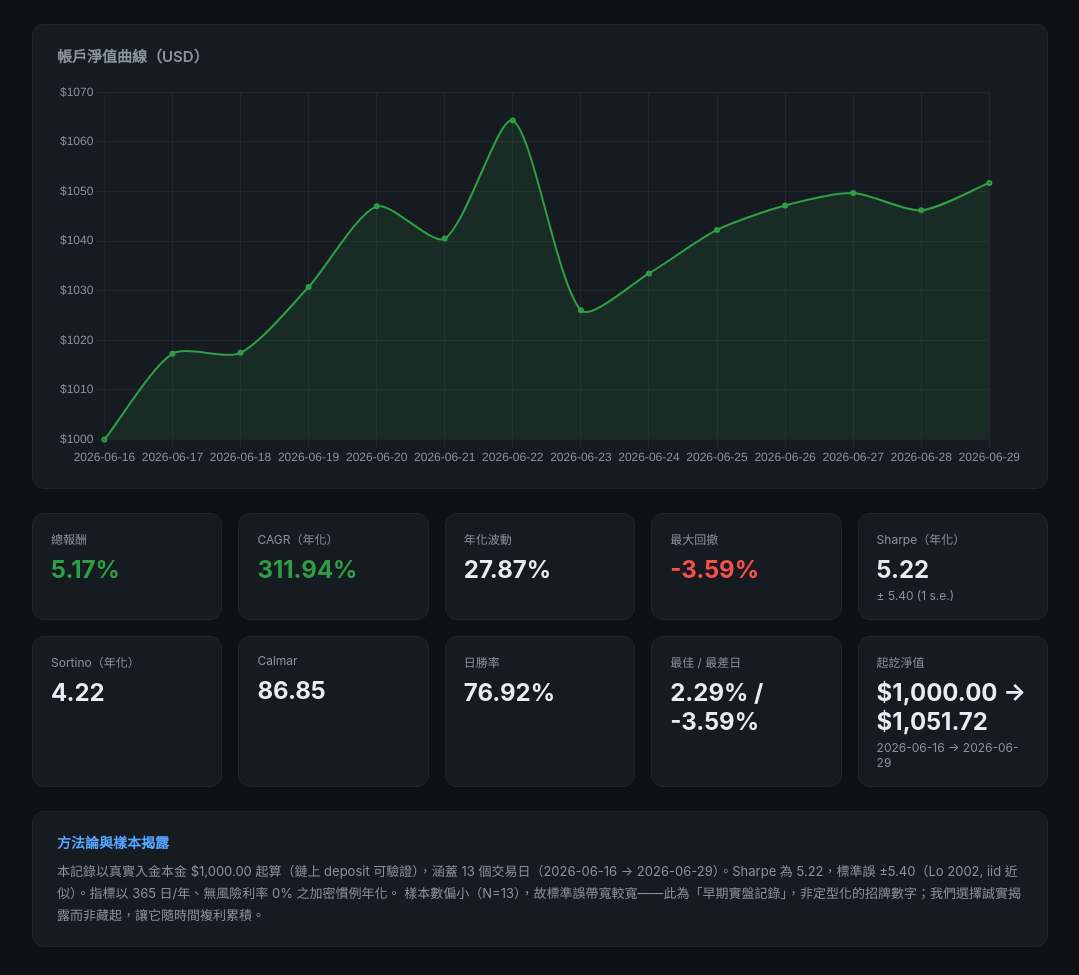
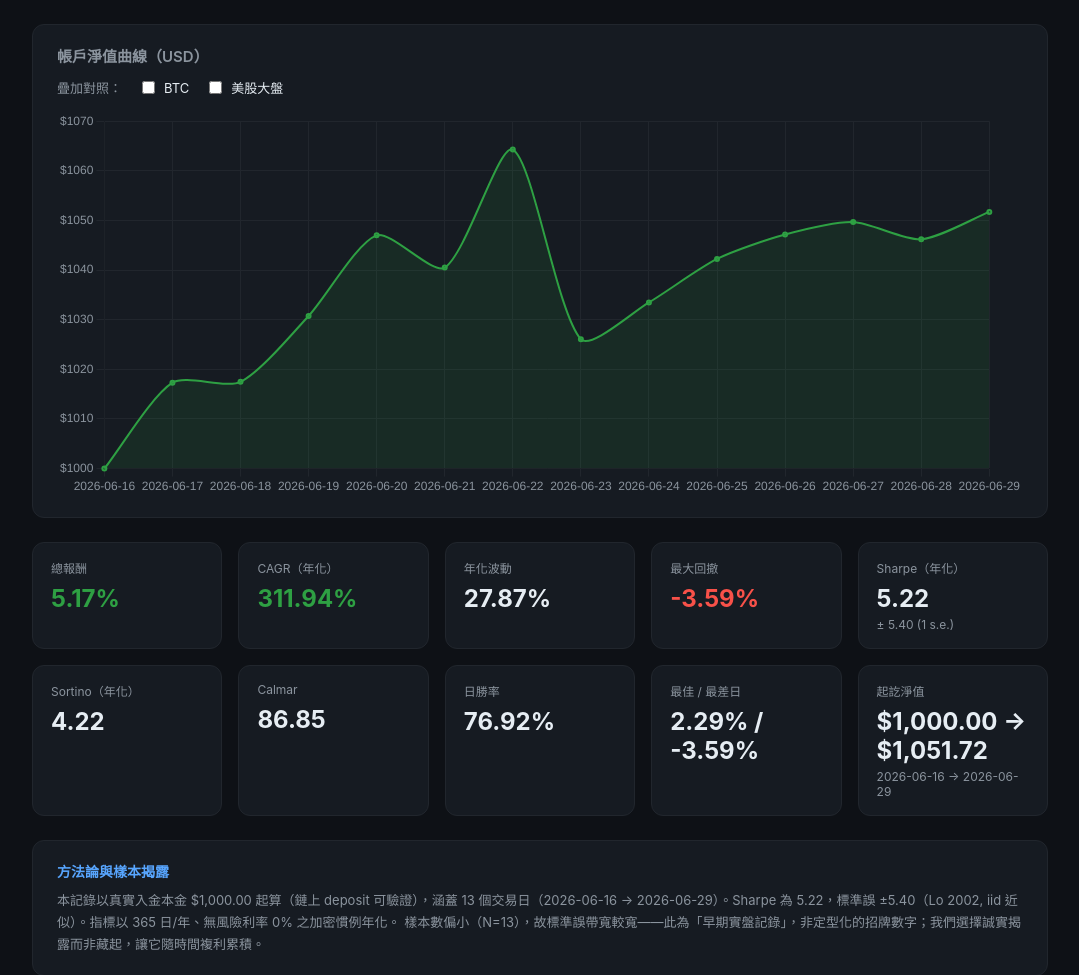
Before and after one commit to jimlai1005/hl-dashboard, a Flask app: page / in a window 1280 px wide. Shown: the part 104-1079 px from the top of the page, without its empty margins (100-1179 px from the left). Before the commit the page ends 1051 px from the top, so only its background shows below. Run offline with Flask 3, Linux system fonts and the light colour scheme; data that the repository does not hold is empty.

Commit message:
feat: 前端 BTC/美股大盤 benchmark 開關（lazy 載入、虛線疊圖、預設關）
Co-Authored-By: Claude Opus 4.8 <noreply@anthropic.com>

```diff
--- a/dashboard/static/dashboard.css
+++ b/dashboard/static/dashboard.css
@@ -26,3 +26,8 @@ main { max-width:1080px; margin:0 auto; padding:24px 32px 48px; }
 .methodology p { margin:0; color:var(--muted); font-size:13px; line-height:1.7; }
 .error { max-width:1080px; margin:24px auto; padding:24px; text-align:center; color:#f85149; }
 .hidden { display:none; }
+.bench-controls { display:flex; gap:16px; align-items:center; margin:-4px 0 14px; flex-wrap:wrap; }
+.bench-label { color:var(--muted); font-size:13px; }
+.toggle { color:var(--txt); font-size:13px; display:inline-flex; align-items:center; gap:6px; cursor:pointer; user-select:none; }
+.toggle input { accent-color:var(--accent); cursor:pointer; }
+.bench-notice { color:#f85149; font-size:12px; }
--- a/dashboard/static/dashboard.js
+++ b/dashboard/static/dashboard.js
@@ -1,3 +1,10 @@
+let chart = null;
+let benchmarkLoaded = false;
+const BENCH_META = {
+  BTC:    { label: "BTC（rebased $1,000）",                          color: "#f7931a" },
+  XYZ100: { label: "美股大盤 xyz:XYZ100（rebased $1,000，S&P 500 近似）", color: "#58a6ff" },
+};
+
 const pct = (x) => (x * 100).toFixed(2) + "%";
 const usd = (x) => "$" + x.toLocaleString(undefined, {minimumFractionDigits: 2, maximumFractionDigits: 2});
 const sign = (x) => (x >= 0 ? "pos" : "neg");
@@ -17,6 +24,10 @@ async function load() {
   renderChart(data);
   renderCards(data.metrics);
   renderMethodology(data.metrics);
+  document.getElementById("toggleBTC").addEventListener("change",
+    (e) => onToggle("BTC", e.target.checked, e.target));
+  document.getElementById("toggleXYZ100").addEventListener("change",
+    (e) => onToggle("XYZ100", e.target.checked, e.target));
 }
 
 function renderBadge(d) {
@@ -27,7 +38,7 @@ function renderBadge(d) {
 }
 
 function renderChart(d) {
-  new Chart(document.getElementById("equityChart"), {
+  chart = new Chart(document.getElementById("equityChart"), {
     type: "line",
     data: {
       labels: d.days,
@@ -86,4 +97,41 @@ function renderMethodology(m) {
   document.getElementById("methodologyText").textContent = txt;
 }
 
+async function ensureBenchmarks() {
+  if (benchmarkLoaded) return;
+  const r = await fetch("/api/benchmark");
+  if (!r.ok) throw new Error("benchmark unavailable");
+  const b = await r.json();
+  for (const key of ["BTC", "XYZ100"]) {
+    chart.data.datasets.push({
+      label: BENCH_META[key].label,
+      data: b.series[key],
+      borderColor: BENCH_META[key].color,
+      borderDash: [6, 4], borderWidth: 2, pointRadius: 0,
+      fill: false, tension: 0.25, hidden: true, _benchKey: key,
+    });
+  }
+  benchmarkLoaded = true;
+  chart.update();
+}
+
+async function onToggle(key, checked, el) {
+  const notice = document.getElementById("benchNotice");
+  if (checked) {
+    el.disabled = true;
+    try {
+      await ensureBenchmarks();
+    } catch (e) {
+      el.checked = false;
+      notice.textContent = "benchmark 暫時無法載入";
+      el.disabled = false;
+      return;
+    }
+    el.disabled = false;
+  }
+  notice.textContent = "";
+  const ds = chart.data.datasets.find((d) => d._benchKey === key);
+  if (ds) { ds.hidden = !checked; chart.update(); }
+}
+
 load();
--- a/dashboard/templates/dashboard.html
+++ b/dashboard/templates/dashboard.html
@@ -22,6 +22,12 @@
   <main>
     <section class="chart-card">
       <h2>帳戶淨值曲線（USD）</h2>
+      <div class="bench-controls">
+        <span class="bench-label">疊加對照：</span>
+        <label class="toggle"><input type="checkbox" id="toggleBTC"> BTC</label>
+        <label class="toggle"><input type="checkbox" id="toggleXYZ100"> 美股大盤</label>
+        <span id="benchNotice" class="bench-notice"></span>
+      </div>
       <canvas id="equityChart" height="120"></canvas>
     </section>
 
```
Also changed, not shown: tests/test_app.py (+6 -0 lines).
